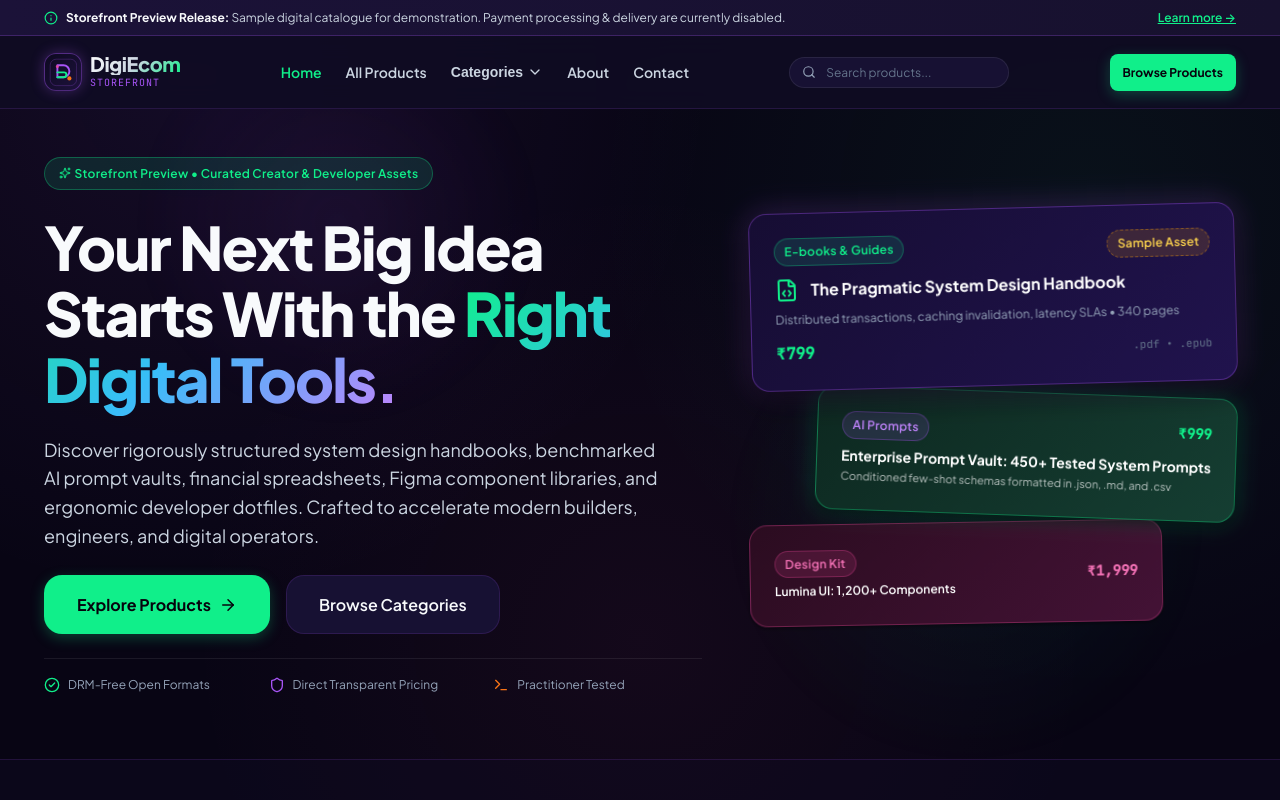
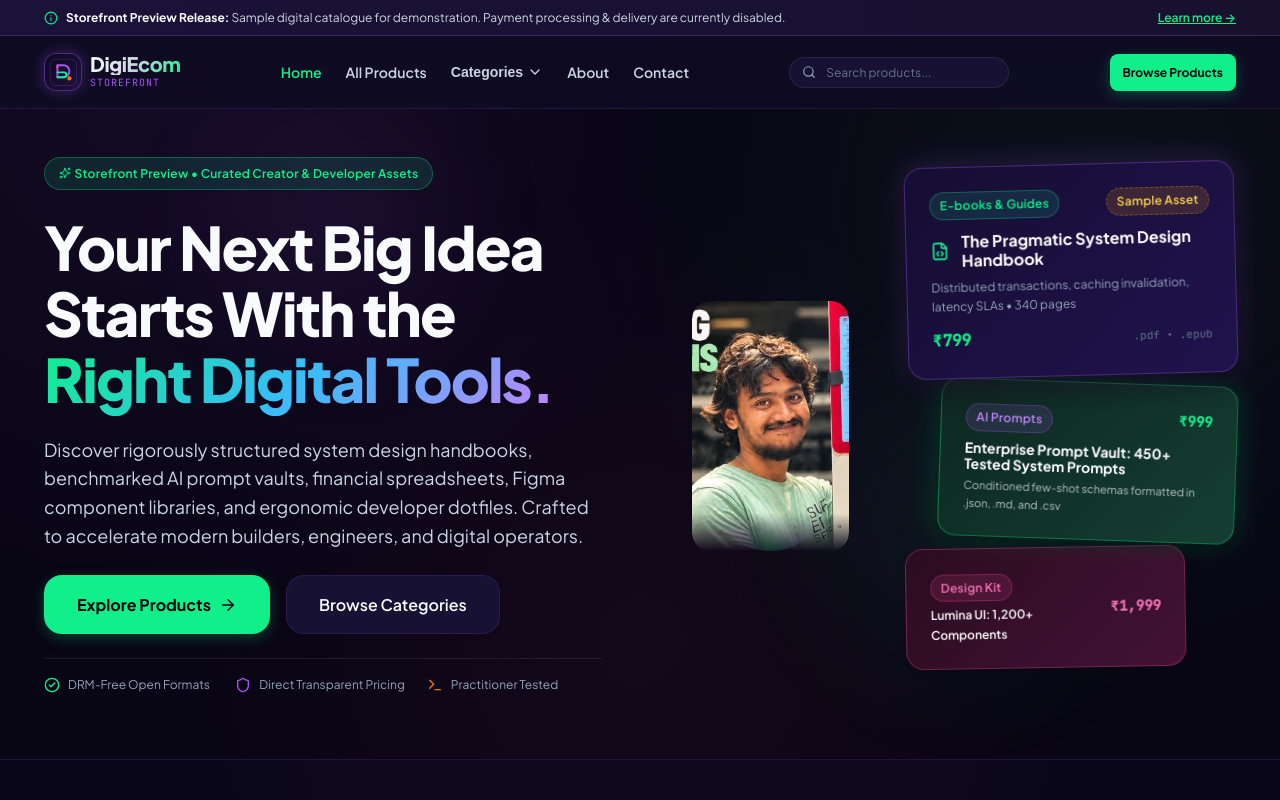
Before and after one commit to atulwendor-netizen/DigiEcom, a React (Vite) app: page / in a window 1280 px wide. Shown: the top 800 px of the page. Built offline with nearby package versions, Linux system fonts and the light colour scheme.

Commit message:
feat(hero): integrate reusable HeroHumanAnimation component with poster fallback, reduced-motion, and mobile optimization

```diff
--- a/src/components/home/Hero.tsx
+++ b/src/components/home/Hero.tsx
@@ -2,6 +2,7 @@ import React from 'react';
 import { Link } from 'react-router-dom';
 import { ArrowRight, Sparkles, Terminal, FileCode, CheckCircle2, Shield } from 'lucide-react';
 import { siteConfig } from '../../config/siteConfig';
+import { HeroHumanAnimation } from './HeroHumanAnimation';
 
 export const Hero: React.FC = () => {
   return (
@@ -153,7 +154,33 @@ export const Hero: React.FC = () => {
             </div>
           </div>
 
-          {/* Right Column: Floating Digital Product Showcase Collage */}
+          {/* Right Column: Human Presenter & Floating Digital Product Showcase */}
+          <div
+            className="hero-showcase-wrapper"
+            style={{
+              position: 'relative',
+              display: 'flex',
+              flexDirection: 'column',
+              gap: 'var(--space-6)',
+              alignItems: 'center',
+            }}
+          >
+            {/* Photorealistic Presenter walking in and presenting products */}
+            <div
+              className="hero-presenter-wrapper"
+              style={{
+                position: 'relative',
+                width: '100%',
+                display: 'flex',
+                justifyContent: 'center',
+                zIndex: 4,
+                pointerEvents: 'none',
+              }}
+            >
+              <HeroHumanAnimation />
+            </div>
+
+            {/* Floating Digital Product Showcase Collage */}
             <div
               className="hero-collage"
               style={{
@@ -161,6 +188,7 @@ export const Hero: React.FC = () => {
                 display: 'flex',
                 flexDirection: 'column',
                 gap: 'var(--space-4)',
+                width: '100%',
               }}
             >
               {/* Primary Collage Card: Cloud Microservices Playbook */}
@@ -252,6 +280,7 @@ export const Hero: React.FC = () => {
             </div>
           </div>
         </div>
+      </div>
     </section>
   );
 };
--- /dev/null
+++ b/src/components/home/HeroHumanAnimation.tsx
@@ -0,0 +1,198 @@
+import React, { useState, useEffect, useRef } from 'react';
+
+export interface HeroHumanAnimationProps {
+  videoSrc?: string;
+  posterSrc?: string;
+  className?: string;
+  style?: React.CSSProperties;
+  onEnded?: () => void;
+  altText?: string;
+}
+
+/**
+ * HeroHumanAnimation
+ *
+ * Renders an accessible, non-blocking photorealistic human presenter animation.
+ * Features:
+ * - Plays inline, muted, autoplay with no audio track
+ * - Plays once and freezes on the final frame (no indefinite looping)
+ * - Automatic fallback to static poster on video load/playback failure
+ * - Respects prefers-reduced-motion by serving the static poster image immediately
+ * - Lightweight mobile optimization serving static poster below 768px
+ * - pointer-events: none ensures CTAs, links, and navigation are never blocked
+ * - Soft edge blending to prevent harsh rectangular borders if video lacks alpha
+ */
+export const HeroHumanAnimation: React.FC<HeroHumanAnimationProps> = ({
+  videoSrc = '/videos/digiecom-walk.webm',
+  posterSrc = '/images/digiecom-character-poster.webp',
+  className = '',
+  style,
+  onEnded,
+  altText = 'DigiEcom digital product curator presenting storefront assets',
+}) => {
+  const [hasError, setHasError] = useState(false);
+  const [isReducedMotion, setIsReducedMotion] = useState(false);
+  const [isMobile, setIsMobile] = useState(false);
+  const [videoLoaded, setVideoLoaded] = useState(false);
+  const videoRef = useRef<HTMLVideoElement | null>(null);
+
+  // Check prefers-reduced-motion and screen width on mount & resize
+  useEffect(() => {
+    if (typeof window === 'undefined') return;
+
+    let mediaQuery: MediaQueryList | null = null;
+    let handleMotionChange: ((e: MediaQueryListEvent) => void) | null = null;
+
+    if (typeof window.matchMedia === 'function') {
+      mediaQuery = window.matchMedia('(prefers-reduced-motion: reduce)');
+      setIsReducedMotion(mediaQuery.matches);
+
+      handleMotionChange = (e: MediaQueryListEvent) => {
+        setIsReducedMotion(e.matches);
+      };
+
+      if (mediaQuery.addEventListener) {
+        mediaQuery.addEventListener('change', handleMotionChange);
+      } else if (mediaQuery.addListener) {
+        mediaQuery.addListener(handleMotionChange);
+      }
+    }
+
+    const checkMobile = () => {
+      setIsMobile(window.innerWidth < 768);
+    };
+
+    checkMobile();
+    window.addEventListener('resize', checkMobile);
+
+    return () => {
+      if (mediaQuery && handleMotionChange) {
+        if (mediaQuery.removeEventListener) {
+          mediaQuery.removeEventListener('change', handleMotionChange);
+        } else if (mediaQuery.removeListener) {
+          mediaQuery.removeListener(handleMotionChange);
+        }
+      }
+      window.removeEventListener('resize', checkMobile);
+    };
+  }, []);
+
+  const handleEnded = () => {
+    if (videoRef.current) {
+      // Hold on the final frame
+      videoRef.current.pause();
+    }
+    if (onEnded) {
+      onEnded();
+    }
+  };
+
+  const handleVideoError = () => {
+    // If the video file is missing (404) or fails to decode, gracefully fall back to poster
+    setHasError(true);
+  };
+
+  const shouldRenderVideo = !isReducedMotion && !isMobile && !hasError;
+
+  return (
+    <div
+      className={`hero-human-container ${className}`}
+      style={{
+        position: 'relative',
+        display: 'flex',
+        alignItems: 'center',
+        justifyContent: 'center',
+        pointerEvents: 'none',
+        userSelect: 'none',
+        ...style,
+      }}
+      aria-label={altText}
+    >
+      {/* Ambient pedestal glow behind the presenter */}
+      <div
+        className="hero-human-pedestal-glow"
+        aria-hidden="true"
+        style={{
+          position: 'absolute',
+          bottom: '0',
+          left: '50%',
+          transform: 'translateX(-50%)',
+          width: '70%',
+          height: '40%',
+          background: 'radial-gradient(ellipse at bottom, rgba(16, 239, 138, 0.18) 0%, rgba(168, 85, 247, 0.12) 40%, transparent 75%)',
+          borderRadius: '50%',
+          pointerEvents: 'none',
+          zIndex: 0,
+        }}
+      />
+
+      {/* Video Player */}
+      {shouldRenderVideo ? (
+        <video
+          ref={videoRef}
+          className="hero-human-video"
+          src={videoSrc}
+          poster={posterSrc}
+          autoPlay
+          muted
+          playsInline
+          loop={false}
+          preload="auto"
+          onEnded={handleEnded}
+          onError={handleVideoError}
+          onLoadedData={() => setVideoLoaded(true)}
+          style={{
+            position: 'relative',
+            zIndex: 1,
+            width: '100%',
+            maxWidth: '380px',
+            height: 'auto',
+            maxHeight: '480px',
+            objectFit: 'contain',
+            pointerEvents: 'none',
+            opacity: videoLoaded ? 1 : 0.9,
+            transition: 'opacity var(--duration-base) var(--ease-out-smooth)',
+            filter: 'drop-shadow(0 12px 28px rgba(0, 0, 0, 0.65))',
+          }}
+          aria-hidden="true"
+        />
+      ) : (
+        /* Static Poster Fallback (used when reduced motion is preferred, on mobile, or when video is absent/fails) */
+        <div
+          className="hero-human-poster-wrapper"
+          style={{
+            position: 'relative',
+            zIndex: 1,
+            display: 'flex',
+            justifyContent: 'center',
+            alignItems: 'center',
+            maxWidth: '340px',
+            width: '100%',
+            pointerEvents: 'none',
+          }}
+        >
+          <img
+            src={posterSrc}
+            alt={altText}
+            className="hero-human-poster"
+            loading="eager"
+            decoding="async"
+            onError={() => {
+              // Both video and poster missing or unavailable: hide image without throwing
+            }}
+            style={{
+              width: '100%',
+              maxHeight: isMobile ? '280px' : '440px',
+              objectFit: 'contain',
+              borderRadius: 'var(--radius-lg)',
+              filter: 'drop-shadow(0 12px 28px rgba(0, 0, 0, 0.65))',
+              maskImage: 'linear-gradient(to bottom, rgba(0,0,0,1) 85%, rgba(0,0,0,0) 100%)',
+              WebkitMaskImage: 'linear-gradient(to bottom, rgba(0,0,0,1) 85%, rgba(0,0,0,0) 100%)',
+              pointerEvents: 'none',
+            }}
+          />
+        </div>
+      )}
+    </div>
+  );
+};
--- a/src/styles/globals.css
+++ b/src/styles/globals.css
@@ -368,7 +368,16 @@ a {
 /* Hero layout */
 @media (min-width: 960px) {
   .hero-grid {
-    grid-template-columns: 1.15fr 0.85fr !important;
+    grid-template-columns: 1fr 1.05fr !important;
+  }
+}
+
+@media (min-width: 1140px) {
+  .hero-showcase-wrapper {
+    display: grid !important;
+    grid-template-columns: 240px 1fr !important;
+    align-items: center !important;
+    gap: var(--space-4) !important;
   }
 }
 
--- a/src/styles/motion.css
+++ b/src/styles/motion.css
@@ -244,6 +244,15 @@
   .card-interactive:hover .cover-visual-icon {
     transform: none !important;
   }
+
+  .hero-human-container {
+    animation: none !important;
+    transform: none !important;
+  }
+
+  .hero-human-video {
+    display: none !important;
+  }
 }
 
 /* Mobile viewport adjustments: pause continuous floats on small screens to save battery */
@@ -254,4 +263,12 @@
     animation: none !important;
     transform: none !important;
   }
+
+  .hero-human-video {
+    display: none !important;
+  }
+
+  .hero-human-poster {
+    max-height: 240px !important;
+  }
 }
```
Also changed, not shown: vitest.setup.ts (+16 -0 lines), public/images/digiecom-character-poster.webp (added), 1 other file (tests, documents, lock files or other folders). Lines whose indentation alone changed are shown as unchanged.
